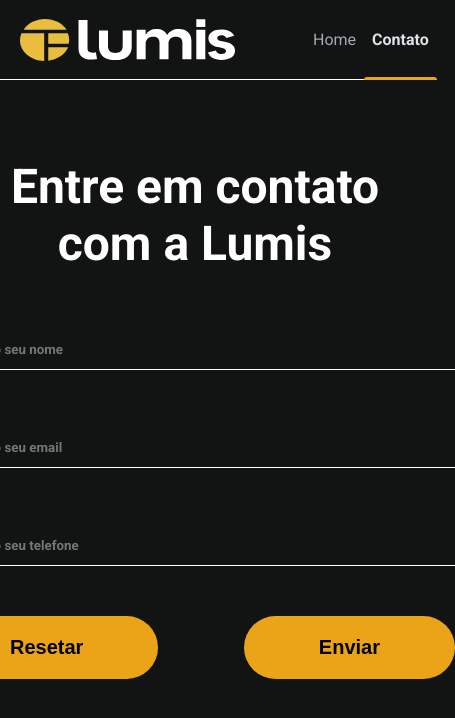
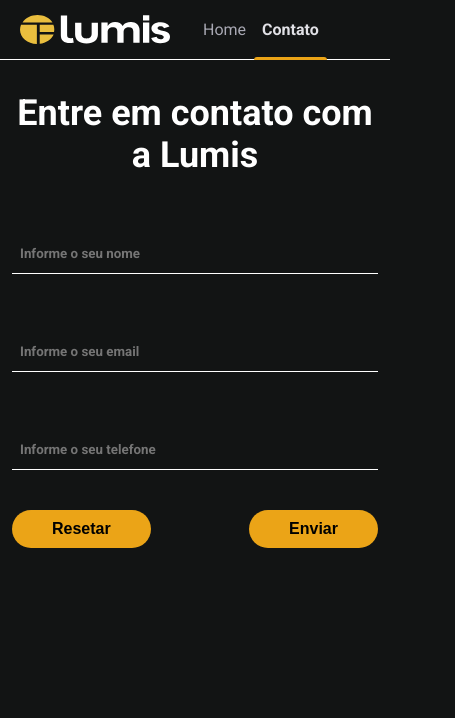
Before and after one commit to Ericoptero/lumis, a React (Create React App) app: page /contact in a window 390 px wide. Shown: the top 718 px of the page, 455 px wide, since content can reach past the window. Built offline with nearby package versions, Linux system fonts and the light colour scheme.

Commit message:
Adding responsivity in components and pages

```diff
--- a/src/components/Button/styles.ts
+++ b/src/components/Button/styles.ts
@@ -9,4 +9,20 @@ export const StyledButton = styled.button`
   color: #000;
   font-size: 20px;
   font-weight: bold;
+  transition: all .3s;
+
+  &:hover {
+    background-color: #d59412;
+    color: #533907;
+  }
+
+  @media (max-width: 768px) {
+    padding: 16px 56px;
+    font-size: 18px;
+  }
+
+  @media (max-width: 576px) {
+    padding: 12px 24px;
+    font-size: 16px;
+  }
 `;
--- a/src/components/GameCard/index.tsx
+++ b/src/components/GameCard/index.tsx
@@ -1,7 +1,7 @@
 import { Button } from '../Button'
 import { GameProps } from '../../pages/HomePage';
 
-import { Container, GameImage, Content } from './styles';
+import { Container, Wrapper, GameImage, Content } from './styles';
 
 interface GameCardProps {
   game: GameProps;
@@ -11,11 +11,13 @@ interface GameCardProps {
 export function GameCard({ game, handleOpenModal }: GameCardProps) {
   return (
     <Container>
-      <GameImage src={game.image} />
-      <Content>
-        <h2>{game.game}</h2>
-        <p>{game.price.toLocaleString('pt-br',{style: 'currency', currency: 'BRL'})}</p>
-      </Content>
+      <Wrapper>
+        <GameImage src={game.image} />
+        <Content>
+          <h2>{game.game}</h2>
+          <p>{game.price.toLocaleString('pt-br',{style: 'currency', currency: 'BRL'})}</p>
+        </Content>
+      </Wrapper>
       <Button type="button" onClick={handleOpenModal}>Sobre</Button>
     </Container>
   );
--- a/src/components/GameCard/styles.ts
+++ b/src/components/GameCard/styles.ts
@@ -15,6 +15,32 @@ export const Container = styled.li`
   & + li {
     margin-top: 24px;
   }
+
+  @media (max-width: 768px) {
+    height: 124px;
+
+    & + li {
+      margin-top: 18px;
+    }
+  }
+
+  @media (max-width: 576px) {
+    height: auto;
+    padding: 12px;
+    flex-direction: column;
+
+    button {
+      margin-top: 12px;
+      width: 100%;
+      padding: 8px;
+    }
+  }
+`;
+
+export const Wrapper = styled.div`
+  display: flex;
+  align-items: center;
+  width: 100%;
 `;
 
 export const GameImage = styled.div<GameImageProps>`
@@ -23,6 +49,16 @@ export const GameImage = styled.div<GameImageProps>`
   border-radius: 50%;
   background: url(${props => props.src}) #C4C4C4 no-repeat center center;
   background-size: cover;
+
+  @media (max-width: 768px) {
+    width: 88px;
+    height: 88px;
+  }
+
+  @media (max-width: 576px) {
+    width: 64px;
+    height: 64px;
+  }
 `;
 
 export const Content = styled.div`
@@ -38,4 +74,32 @@ export const Content = styled.div`
     font-weight: bold;
     font-size: 24px;
   }
+
+  @media (max-width: 768px) {
+    margin-left: 36px;
+
+    h2 {
+      font-size: 20px;
+    }
+
+    p {
+      margin-top: 8px;
+      font-weight: bold;
+      font-size: 20px;
+    }
+  }
+
+  @media (max-width: 576px) {
+    margin-left: 24px;
+
+    h2 {
+      font-size: 16px;
+    }
+
+    p {
+      margin-top: 8px;
+      font-weight: bold;
+      font-size: 16px;
+    }
+  }
 `;
--- a/src/components/Header/styles.ts
+++ b/src/components/Header/styles.ts
@@ -1,6 +1,5 @@
 import styled from 'styled-components';
 import { NavLink } from 'react-router-dom';
-
 
 export const Container = styled.header`
   width: 100%;
@@ -9,6 +8,10 @@ export const Container = styled.header`
   justify-content: center;
   padding: 0 20px;
   border-bottom: 1px solid #fff;
+
+  @media (max-width: 768px) {
+    height: 60px;
+  }
 `;
 
 export const Wrapper = styled.div`
@@ -20,7 +23,7 @@ export const Wrapper = styled.div`
 
   img {
     width: 215px;
-    height: 42px;
+    height: auto;
   }
 
   nav {
@@ -43,6 +46,22 @@ export const Wrapper = styled.div`
       bottom: -1px;
     }
   }
+
+  @media (max-width: 768px) {
+    img {
+      width: 150px;
+    }
+
+    nav {
+      margin-left: 40px;
+    }
+  }
+
+  @media (max-width: 576px) {
+    nav {
+      margin-left: 25px;
+    }
+  }
 `;
 
 export const StyledNavLink = styled(NavLink)`
--- a/src/components/Modal/styles.ts
+++ b/src/components/Modal/styles.ts
@@ -37,11 +37,25 @@ export const ModalContainer = styled.div`
   ::-webkit-scrollbar-thumb:hover {
     background: #be8310;
   }
+
+  @media (max-width: 768px) {
+    width: 90%;
+    height: 90%;
+  }
+
+  @media (max-width: 768px) {
+    border-radius: 10px;
+
+    ::-webkit-scrollbar {
+      width: 5px;
+    }
+  }
 `;
 
 export const Content = styled.div`
   width: 478px;
   height: fit-content;
+  min-height: 100%;
   display: flex;
   flex-direction: column;
   justify-content: center;
@@ -50,6 +64,7 @@ export const Content = styled.div`
 
   img {
     width: 100%;
+    border-radius: 4px;
   }
 
   h2 {
@@ -66,4 +81,25 @@ export const Content = styled.div`
   button {
     margin-top: 24px;
   }
+
+  @media (max-width: 768px) {
+    padding: 36px 16px;
+
+    h2 {
+      margin-top: 36px;
+    }
+  }
+
+  @media (max-width: 576px) {
+    padding: 24px 16px;
+
+    h2 {
+      font-size: 18px;
+      margin-top: 24px;
+    }
+
+    p {
+      font-size: 14px;
+    }
+  }
 `;
--- a/src/pages/Contact/styles.ts
+++ b/src/pages/Contact/styles.ts
@@ -5,6 +5,12 @@ export const Container = styled.main`
   height: calc(100vh - 80px);
   display: flex;
   justify-content: center;
+  padding: 78px 0;
+
+  @media (max-width: 768px) {
+    height: calc(100vh - 60px);
+    padding: 32px 12px;
+  }
 `;
 
 export const Content = styled.div`
@@ -14,7 +20,6 @@ export const Content = styled.div`
   max-width: 1200px;
   width: 100%;
   flex: 1;
-  padding: 78px 0;
 
   h2 {
     text-align: center;
@@ -28,6 +33,26 @@ export const Content = styled.div`
       margin-top: 58px;
     }
   }
+
+  @media (max-width: 768px) {
+    h2 {
+      font-size: 36px;
+    }
+
+    input {
+      margin-top: 36px;
+    }
+  }
+
+  @media (max-width: 576px) {
+    form {
+      width: 100%;
+    }
+
+    input {
+      margin-top: 24px;
+    }
+  }
 `;
 
 export const ButtonWrapper = styled.div`
@@ -39,6 +64,21 @@ export const ButtonWrapper = styled.div`
     padding: 20px 75px;
   }
 
+  @media (max-width: 768px) {
+    margin-top: 40px;
+
+    button {
+      padding: 15px 55px;
+      font-size: 20px;
+    }
+  }
+
+  @media (max-width: 576px) {
+    button {
+      padding: 10px 40px;
+      font-size: 16px;
+    }
+  }
 `;
 
 export const Error = styled.div`
@@ -48,4 +88,8 @@ export const Error = styled.div`
   padding: 4px 8px;
   margin-top: 4px;
   color: #F23524;
+
+  @media (max-width: 576px) {
+    font-size: 14px;
+  }
 `;
--- a/src/pages/HomePage/styles.ts
+++ b/src/pages/HomePage/styles.ts
@@ -4,8 +4,14 @@ export const MainSection = styled.main`
   display: flex;
   justify-content: center;
   width: 100%;
+  min-height: calc(100vh - 80px);
   height: 100%;
-  padding: 0 20px;
+  padding: 60px 20px;
+
+  @media (max-width: 768px) {
+    min-height: calc(100vh - 60px);
+    padding: 40px 12px;
+  }
 `;
 
 export const Content = styled.div`
@@ -17,13 +23,16 @@ export const Content = styled.div`
 `;
 
 export const SearchContainer = styled.div`
-  margin-top: 60px;
   width: 100%;
 `;
 
 export const GamesList = styled.ul`
   list-style: none;
-  margin: 60px 0;
+  margin-top: 60px;
+
+  @media (max-width: 768px) {
+    margin-top: 40px;
+  }
 `;
 
 export const NotFound = styled.div`
@@ -44,4 +53,11 @@ export const NotFound = styled.div`
       color: #61DCFB;
     }
   }
+
+  @media (max-width: 576px) {
+    p {
+      width: 300px;
+      font-size: 24px;
+    }
+  }
 `;
```
